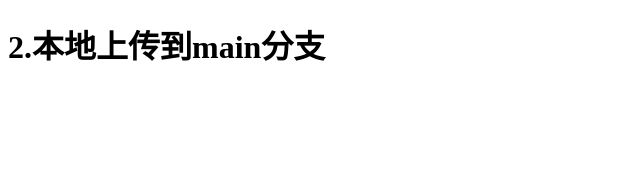
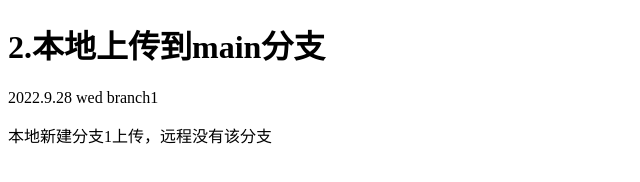
Before and after one commit to kaka5277/remote1, a plain HTML site: page index.html in a window 1280 px wide. Shown: the whole page, without its empty margins (0-640 px from the left). Drawn offline with Linux system fonts and the light colour scheme.

Commit message:
branch1 and upload

```diff
--- a/index.html
+++ b/index.html
@@ -4,9 +4,11 @@
     <meta charset="UTF-8">
     <meta http-equiv="X-UA-Compatible" content="IE=edge">
     <meta name="viewport" content="width=device-width, initial-scale=1.0">
-    <title>第二次修改上传</title>
+    <title>分支1测试</title>
 </head>
 <body>
     <h1>2.本地上传到main分支</h1>
+    <div>2022.9.28 wed branch1</div>
+    <p>本地新建分支1上传，远程没有该分支</p>
 </body>
 </html>
```
